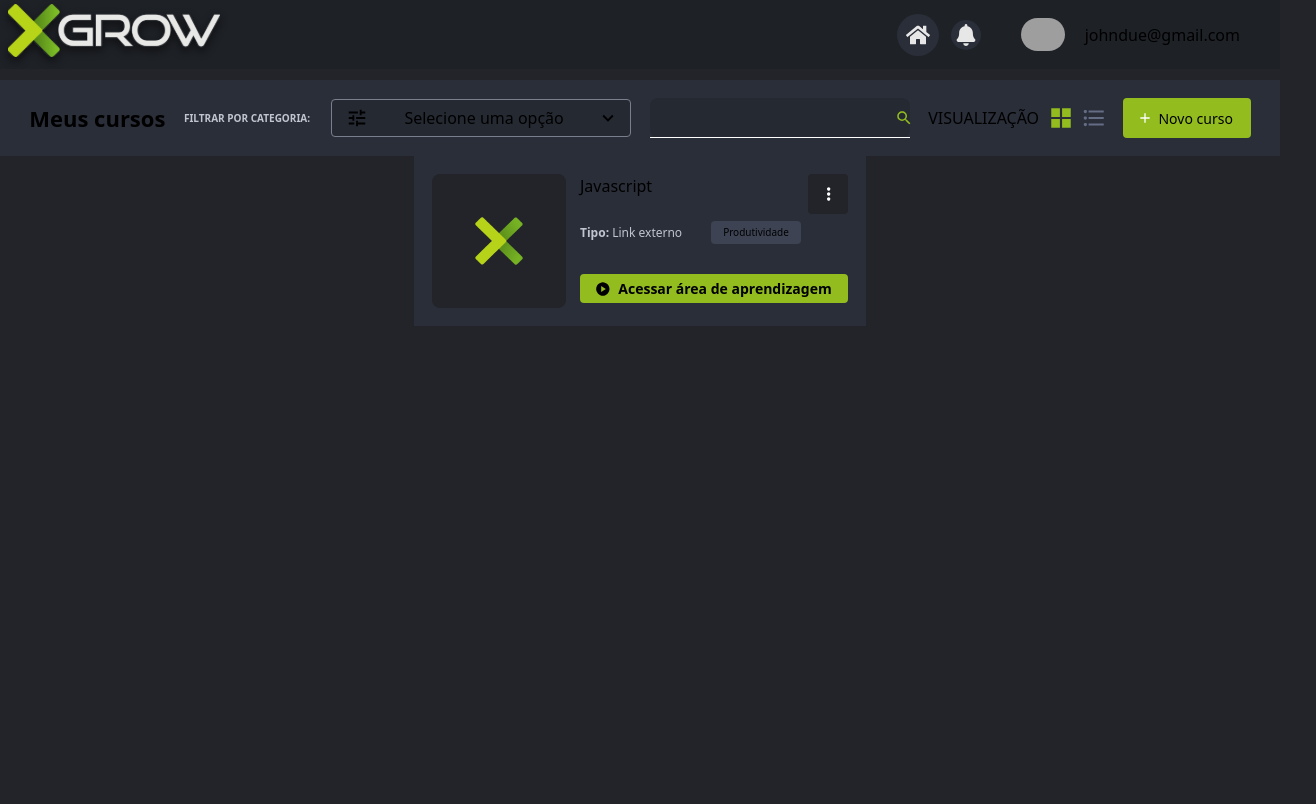
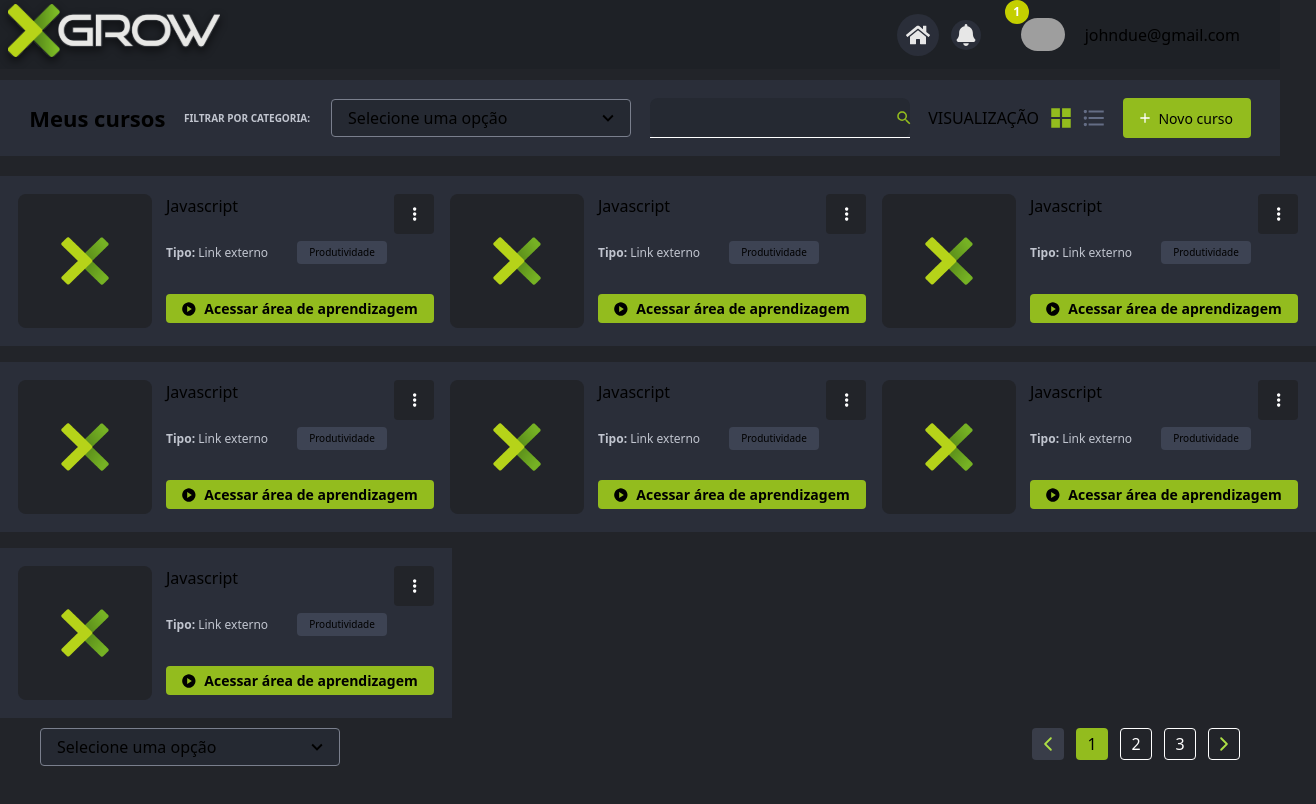
Before and after one commit to gasparellodev/challenge-front, a Next.js app: page / in a window 1280 px wide. Shown: the top 804 px of the page, 1316 px wide, since content can reach past the window. Built offline with nearby package versions, Linux system fonts and the light colour scheme; grey boxes are pictures that could not be loaded.

Commit message:
feat: pagination

```diff
--- a/package.json
+++ b/package.json
@@ -11,6 +11,7 @@
   "dependencies": {
     "@headlessui/react": "^1.7.16",
     "@heroicons/react": "^2.0.18",
+    "@mui/x-data-grid": "^6.10.2",
     "@types/node": "20.4.5",
     "@types/react": "18.2.17",
     "@types/react-dom": "18.2.7",
--- a/src/app/(private)/page.tsx
+++ b/src/app/(private)/page.tsx
@@ -7,9 +7,63 @@ import { ListIcon } from "@/components/svg-components/list-icon";
 import { ListMiniature } from "@/components/svg-components/list-miniature";
 import { PlusIcon } from "@/components/svg-components/plus-icon";
 import Image from "next/image";
-import { useState } from "react";
+import { use, useState } from "react";
 
 const dataMock = [
+  {
+    course_name: "Javascript",
+    course_description: "Lorem ipsum lore",
+    course_type: "Link externo",
+    course_category: "Produtividade",
+    course_link: "http://lorem.com.br",
+    link_support: "https://lorem.help.com.br",
+    course_image: null,
+  },
+  {
+    course_name: "Javascript",
+    course_description: "Lorem ipsum lore",
+    course_type: "Link externo",
+    course_category: "Produtividade",
+    course_link: "http://lorem.com.br",
+    link_support: "https://lorem.help.com.br",
+    course_image: null,
+  },
+  {
+    course_name: "Javascript",
+    course_description: "Lorem ipsum lore",
+    course_type: "Link externo",
+    course_category: "Produtividade",
+    course_link: "http://lorem.com.br",
+    link_support: "https://lorem.help.com.br",
+    course_image: null,
+  },
+  {
+    course_name: "Javascript",
+    course_description: "Lorem ipsum lore",
+    course_type: "Link externo",
+    course_category: "Produtividade",
+    course_link: "http://lorem.com.br",
+    link_support: "https://lorem.help.com.br",
+    course_image: null,
+  },
+  {
+    course_name: "Javascript",
+    course_description: "Lorem ipsum lore",
+    course_type: "Link externo",
+    course_category: "Produtividade",
+    course_link: "http://lorem.com.br",
+    link_support: "https://lorem.help.com.br",
+    course_image: null,
+  },
+  {
+    course_name: "Javascript",
+    course_description: "Lorem ipsum lore",
+    course_type: "Link externo",
+    course_category: "Produtividade",
+    course_link: "http://lorem.com.br",
+    link_support: "https://lorem.help.com.br",
+    course_image: null,
+  },
   {
     course_name: "Javascript",
     course_description: "Lorem ipsum lore",
@@ -25,9 +79,28 @@ const selectMock = ["Produtividade"];
 
 export default function Home() {
   const [listMiniature, setListMiniature] = useState(true);
+  const [selectedPage, setSelectedPage] = useState(1);
+  const [length, setLength] = useState();
 
   const handleListView = () => {
     setListMiniature(!listMiniature);
+  };
+
+  type IPagination = { n?: number; next?: boolean; prev?: boolean };
+  const handlePagination = ({ n, next, prev }: IPagination) => {
+    if (next) {
+      setSelectedPage(selectedPage + 1);
+      return;
+    }
+
+    if (prev) {
+      setSelectedPage(selectedPage - 1);
+      return;
+    }
+
+    if (n) {
+      setSelectedPage(n);
+    }
   };
 
   return (
@@ -69,12 +142,132 @@ export default function Home() {
           />
         </div>
       </div>
-      {/* CARDS */}
-      {dataMock.map((data) => {
-        return <CourseCard course={data} />;
-      })}
+      <div className="gap-4 py-5 grid grid-cols-3 sm:grid-cols- md:grid-cols-2 lg:grid-cols-3 2xl:grid-cols-5 ">
+        {/* CARDS */}
+        {dataMock.map((data) => {
+          return <CourseCard course={data} />;
+        })}
+      </div>
 
       {/* FOOTER */}
+      <div className="w-full absolute bottom-0 left-0 pb-[34px] flex flex-row justify-between px-10">
+        <MultipleSelect
+          boxUp
+          options={[
+            "10 itens por página",
+            "20 itens por página",
+            "30 itens por página",
+          ]}
+        />
+
+        <div className="flex flex-row gap-3">
+          <Button
+            label=""
+            width="32px"
+            height="32px"
+            theme={selectedPage === 1 ? "disabled" : "outline"}
+            handleClick={() => {
+              // if(pagi)
+              handlePagination({ prev: true });
+            }}
+            icon={
+              <svg
+                width="8"
+                height="14"
+                viewBox="0 0 8 14"
+                fill="none"
+                xmlns="http://www.w3.org/2000/svg"
+              >
+                <path
+                  d="M0.199839 6.9999C0.199839 6.76094 0.29108 6.522 0.473178 6.33982L6.20628 0.606774C6.57098 0.242078 7.16227 0.242078 7.52682 0.606774C7.89137 0.971323 7.89137 1.5625 7.52682 1.92722L2.45385 6.9999L7.52664 12.0726C7.89119 12.4373 7.89119 13.0284 7.52664 13.3929C7.16209 13.7578 6.5708 13.7578 6.2061 13.3929L0.473 7.65997C0.290873 7.4777 0.199839 7.23877 0.199839 6.9999Z"
+                  fill="#ADDF45"
+                />
+              </svg>
+            }
+          />
+
+          {selectedPage === 1 ? (
+            <>
+              <Button
+                width="32px"
+                height="32px"
+                label={`${selectedPage}`}
+                theme="primary"
+              />
+              <Button
+                handleClick={(e: any) =>
+                  handlePagination({ n: Number(e.target.innerText) })
+                }
+                width="32px"
+                height="32px"
+                label="2"
+                theme="outline"
+              />
+              <Button
+                handleClick={(e: any) =>
+                  handlePagination({ n: Number(e.target.innerText) })
+                }
+                width="32px"
+                height="32px"
+                label="3"
+                theme="outline"
+              />
+            </>
+          ) : (
+            <>
+              <Button
+                width="32px"
+                height="32px"
+                label={`${selectedPage - 1}`}
+                theme="outline"
+                handleClick={(e: any) =>
+                  handlePagination({ n: Number(e.target.innerText) })
+                }
+              />
+              <Button
+                width="32px"
+                height="32px"
+                label={`${selectedPage}`}
+                theme="primary"
+                handleClick={(e: any) =>
+                  handlePagination({ n: Number(e.target.innerText) })
+                }
+              />
+              <Button
+                width="32px"
+                height="32px"
+                label={`${selectedPage + 1}`}
+                theme="outline"
+                handleClick={(e: any) =>
+                  handlePagination({ n: Number(e.target.innerText) })
+                }
+              />{" "}
+            </>
+          )}
+
+          <Button
+            label=""
+            width="32px"
+            height="32px"
+            theme="outline"
+            handleClick={() => handlePagination({ next: true })}
+            icon={
+              <svg
+                width="8"
+                height="14"
+                viewBox="0 0 8 14"
+                fill="none"
+                xmlns="http://www.w3.org/2000/svg"
+              >
+                <path
+                  d="M7.80022 6.99986C7.80022 7.23882 7.70898 7.47775 7.52688 7.65994L1.79378 13.393C1.42908 13.7577 0.83779 13.7577 0.473241 13.393C0.108692 13.0284 0.108692 12.4373 0.473241 12.0725L5.54621 6.99986L0.473418 1.92716C0.108868 1.56246 0.108868 0.971346 0.473417 0.606827C0.837966 0.241953 1.42926 0.241953 1.79396 0.606827L7.52706 6.33978C7.70919 6.52206 7.80022 6.76099 7.80022 6.99986Z"
+                  fill="#ADDF45"
+                />
+              </svg>
+            }
+          />
+        </div>
+      </div>
     </section>
   );
 }
--- a/src/components/navigation/index.tsx
+++ b/src/components/navigation/index.tsx
@@ -34,10 +34,10 @@ export const Navigation: FC = () => {
             />
           </svg>
 
-          {/* <span className="sr-only">Notifications</span>
+          <span className="sr-only">Notifications</span>
           <div className="absolute inline-flex items-center justify-center w-6 h-6 text-xs font-bold text-white bg-primary border-2 border-primary rounded-full -top-2 -right-2 dark:border-gray-900">
             1
-          </div> */}
+          </div>
         </button>
 
         <button>
--- a/src/components/select/index.tsx
+++ b/src/components/select/index.tsx
@@ -6,8 +6,10 @@ import styles from "./select.module.scss";
 
 export const MultipleSelect: FC<{
   options?: any[];
+  renderIcon?: boolean;
   width?: number;
-}> = ({ options }) => {
+  boxUp?: boolean;
+}> = ({ options, renderIcon, boxUp }) => {
   const [selectedOptions, setSelectedOptions] = useState([]);
   const [isOpen, setOpen] = useState<boolean>(false);
   return (
@@ -17,8 +19,8 @@ export const MultipleSelect: FC<{
       >
         {isOpen && (
           <div
-            style={{ zIndex: "-2px" }}
-            className=" flex flex-col px-[12px] absolute border-[#7A7F8D] border-solid border-[1px] bg-[#252932] w-full right-[-1px] h-[300px] top-[35px]"
+            style={{ zIndex: "10" }}
+            className={`flex flex-col px-[12px] absolute border-[#7A7F8D] border-solid border-[1px] bg-[#252932] w-full right-[-1px] h-[300px] top-[${boxUp? "-300":"35"}px]`}
           >
             {options?.map((option) => {
               return (
@@ -32,7 +34,9 @@ export const MultipleSelect: FC<{
           </div>
         )}
 
-        <AjustIcon color={isOpen ? "#93BC1E" : "currentColor"} />
+        {renderIcon && (
+          <AjustIcon color={isOpen ? "#93BC1E" : "currentColor"} />
+        )}
         <p>Selecione uma opção</p>
         <button onClick={() => setOpen(!isOpen)}>
           <Chevron
```
Also changed, not shown: 1 other file (tests, documents, lock files or other folders).
